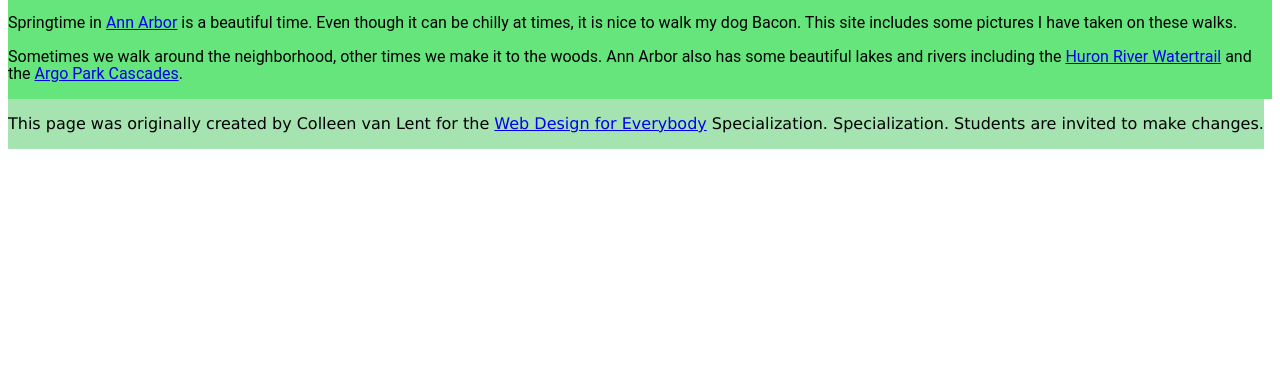
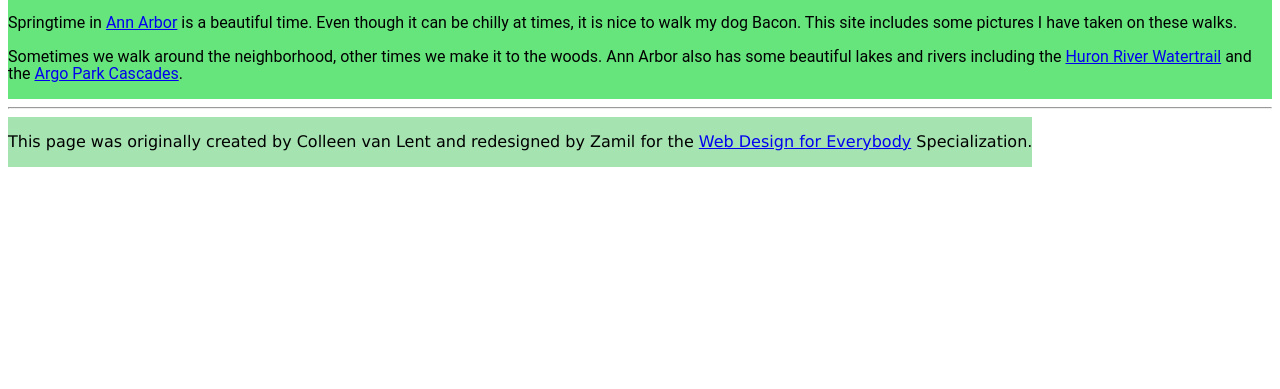
Before and after one commit to zami7/CSS-HW1-Styling, a plain HTML site: page index.html in a window 1280 px wide. Shown: the part 411-800 px from the top of the page. Drawn offline with Linux system fonts and the light colour scheme.

Commit message:
Update index.html

```diff
--- a/index.html
+++ b/index.html
@@ -1,3 +1,4 @@
+
 <!DOCTYPE html>
 <html lang="en">
 
@@ -33,10 +34,11 @@
         Cascades</a>.</p>
 
   </main>
+  <hr>
   <footer>
-    <p>This page was originally created by Colleen van Lent for the <a
+    <p>This page was originally created by Colleen van Lent and redesigned by Zamil for the <a
         href="https://www.coursera.org/specializations/web-design"> Web Design for Everybody</a> Specialization.
-      Specialization. Students are invited to make changes.</p>
+      </p>
   </footer>
 
 </body>
```
